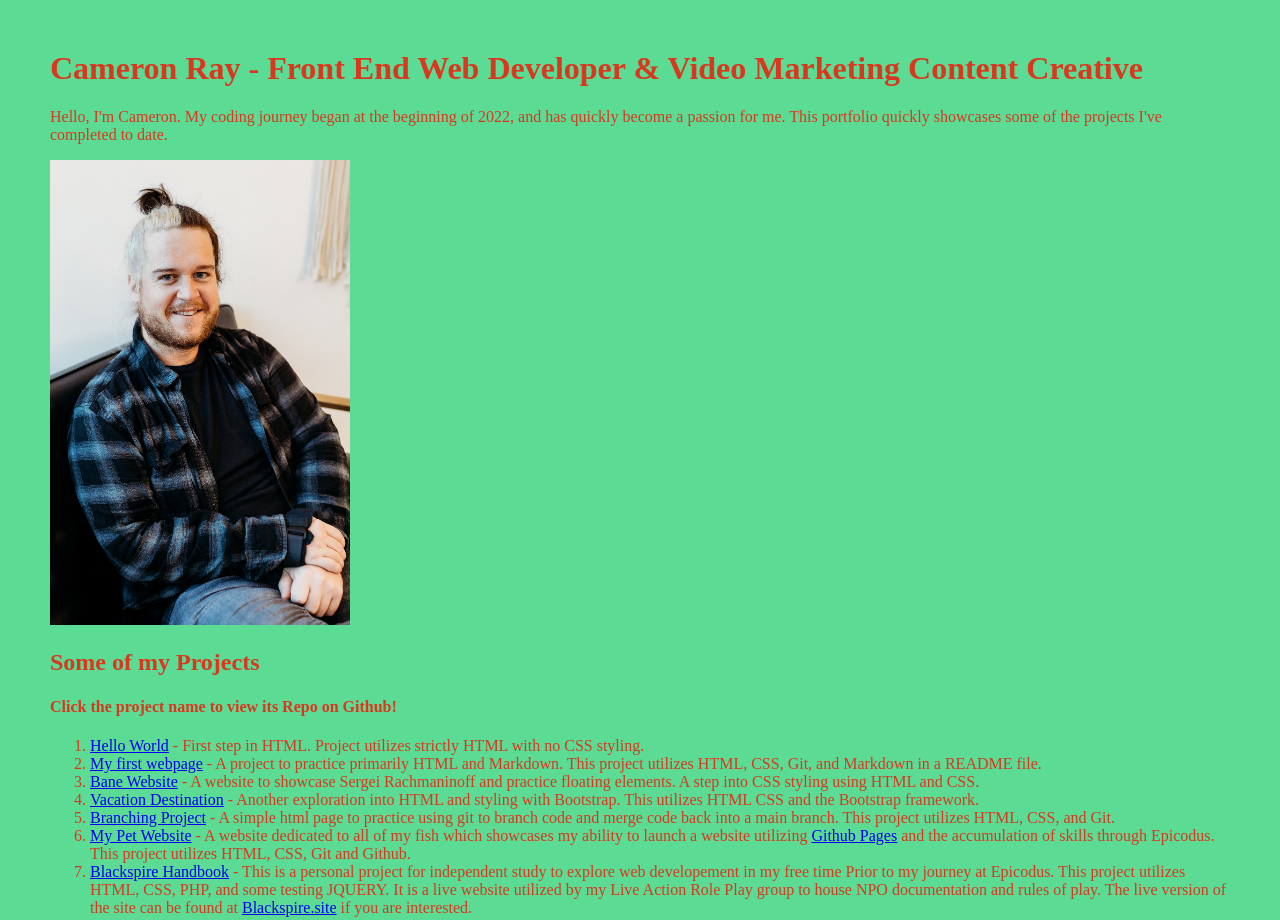
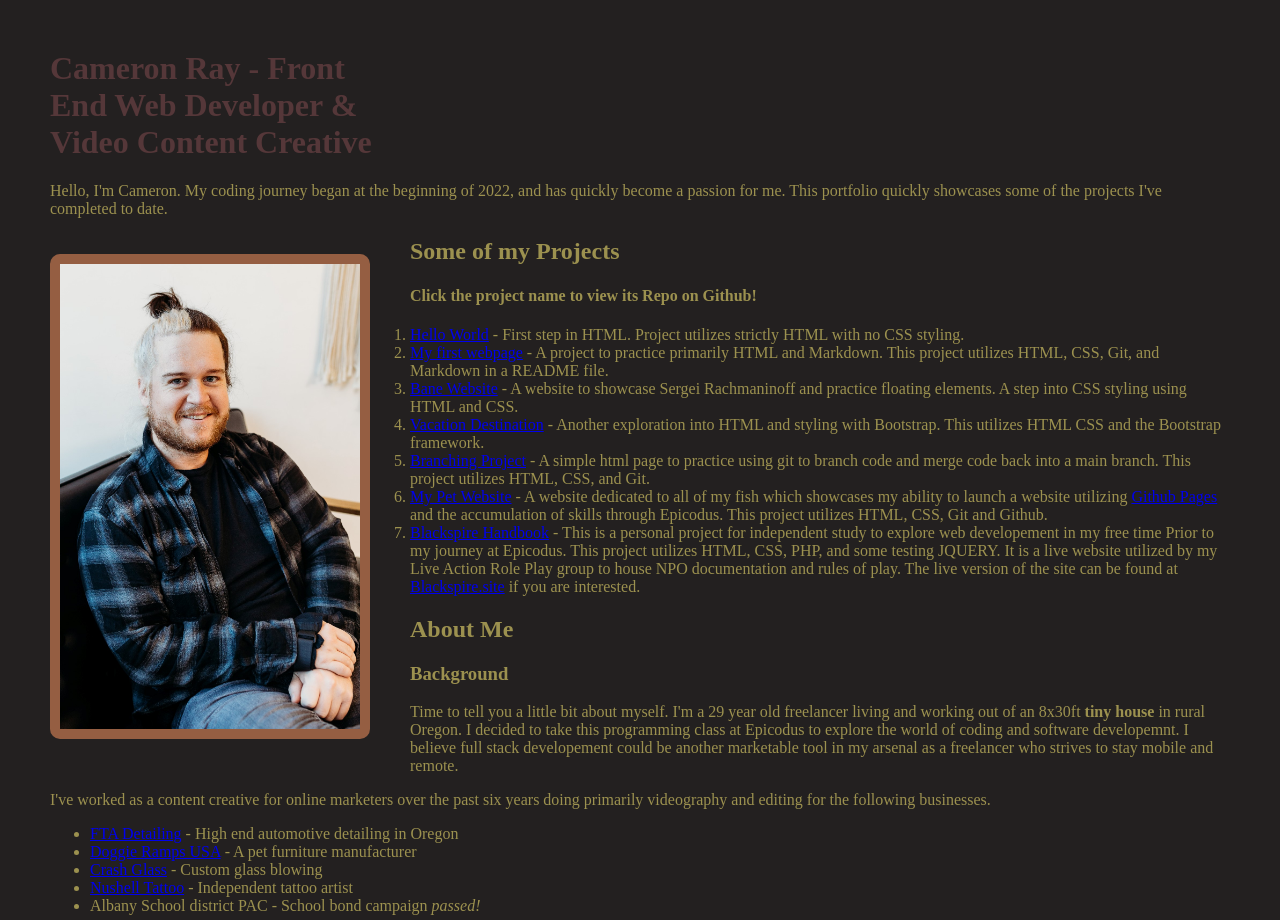
Before and after one commit to CamLRay/my-portfolio, a plain HTML site: page index.html in a window 1280 px wide. Shown: the top 920 px of the page. Drawn offline with Linux system fonts and the light colour scheme.

Commit message:
add border to headshot image and float

```diff
--- a/css/styles.css
+++ b/css/styles.css
@@ -1,7 +1,19 @@
 body {
   margin: 50px;
-  background-color: #5CDB95;
-  color: #D9381E;
+  background-color: #232020;
+  color: #9C914F;
+}
+
+h1 {
+  color: #553739;
+  width: 30%;
+}
+
+.headshot {
+  float: left;
+  margin: 20px 40px 20px 0px;
+  border: 10px solid #955E42;
+  border-radius: 10px;
 }
 
 img {
--- a/index.html
+++ b/index.html
@@ -2,12 +2,12 @@
 <HTML lang="us-EN">
 <head>
   <link href="css/styles.css" rel="stylesheet" type="text/css">
-  <title>Cameron Ray - Code Portfolio</title>
+  <title>Code Portfolio - Cameron Ray</title>
 </head>
 <body>
-  <h1>Cameron Ray - Front End Web Developer & Video Marketing Content Creative</h1>
+  <h1 class="headline">Cameron Ray - Front End Web Developer & Video Content Creative</h1>
   <P>Hello, I'm Cameron. My coding journey began at the beginning of 2022, and has quickly become a passion for me. This portfolio quickly showcases some of the projects I've completed to date.</P>
-  <img src="img/headshot.jpg" alt="Picture of Cameron holding Coffee">
+  <img class="headshot" src="img/headshot.jpg" alt="Picture of Cameron holding Coffee">
 
   <h2>Some of my Projects</h2>
   <h4>Click the project name to view its Repo on Github!</h4>
```
